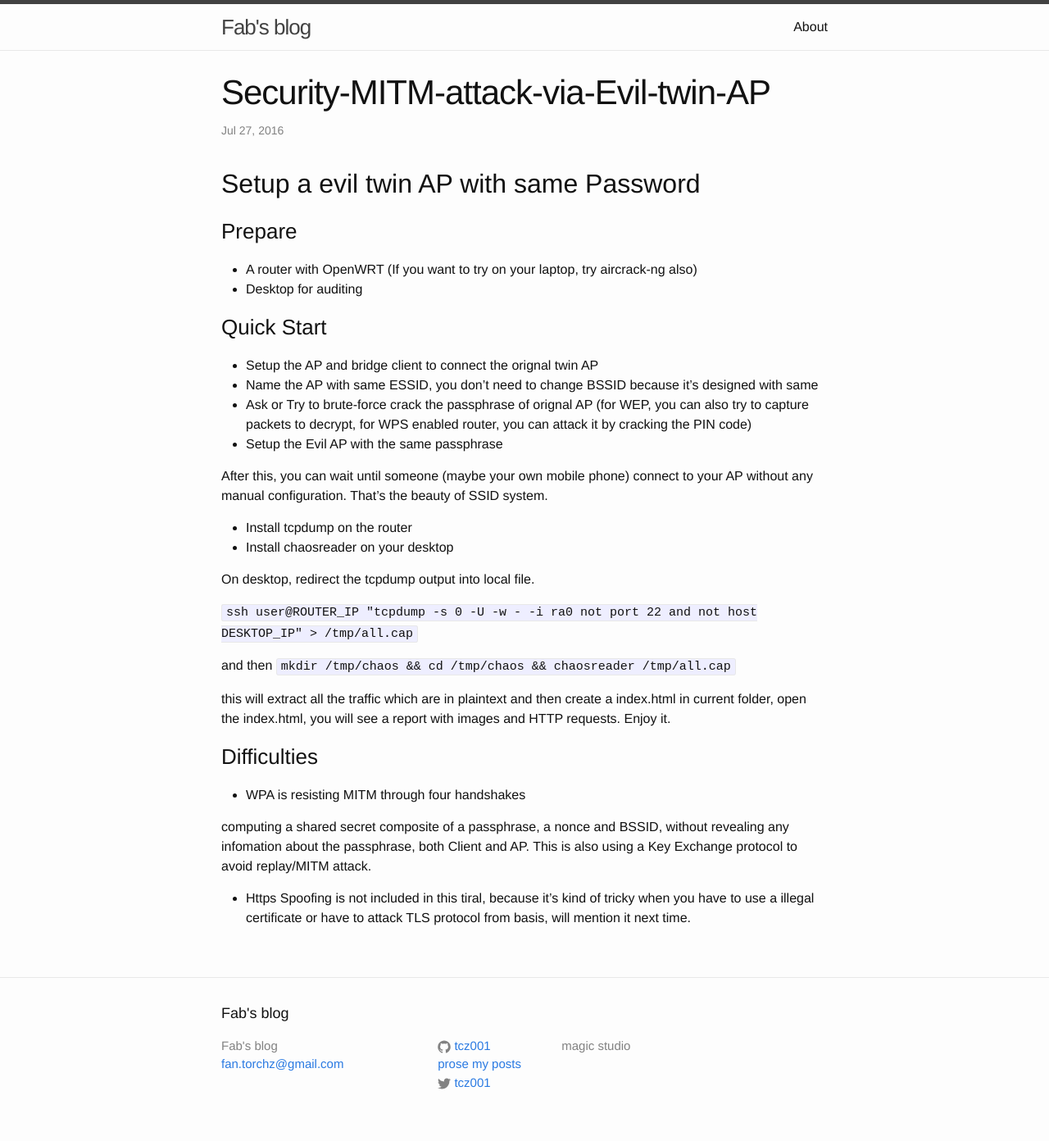
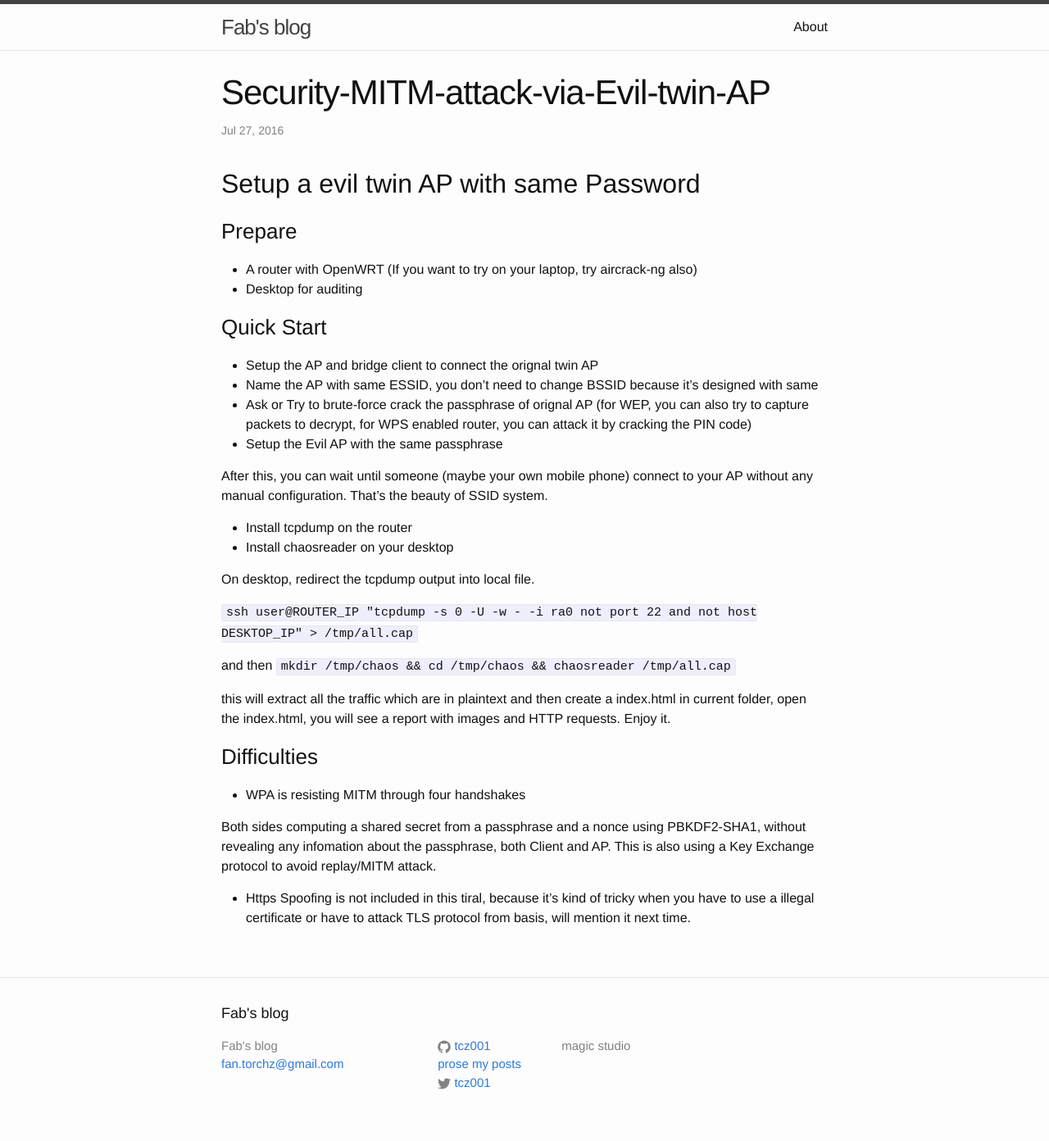
Before and after one commit to tcz001/tcz001.github.io, a Jekyll site: the page built from _posts/2016-07-27-security-mitm-attack-via-evil-twin-ap.md, in a window 1280 px wide. Shown: the whole page at 82% size. Built offline with Jekyll 4.4.1, drawn with Linux system fonts in a browser that asks for light colours.

Commit message:
Updated 2016-07-27-security-mitm-attack-via-evil-twin-ap.md

```diff
--- a/_posts/2016-07-27-security-mitm-attack-via-evil-twin-ap.md
+++ b/_posts/2016-07-27-security-mitm-attack-via-evil-twin-ap.md
@@ -34,6 +34,6 @@ this will extract all the traffic which are in plaintext and then create a index
 
 - WPA is resisting MITM through four handshakes
 
-computing a shared secret composite of a passphrase, a nonce and BSSID, without revealing any infomation about the passphrase, both Client and AP. This is also using a Key Exchange protocol to avoid replay/MITM attack.
+Both sides computing a shared secret from a passphrase and a nonce using PBKDF2-SHA1, without revealing any infomation about the passphrase, both Client and AP. This is also using a Key Exchange protocol to avoid replay/MITM attack.
 
 - Https Spoofing is not included in this tiral, because it's kind of tricky when you have to use a illegal certificate or have to attack TLS protocol from basis, will mention it next time.
```
